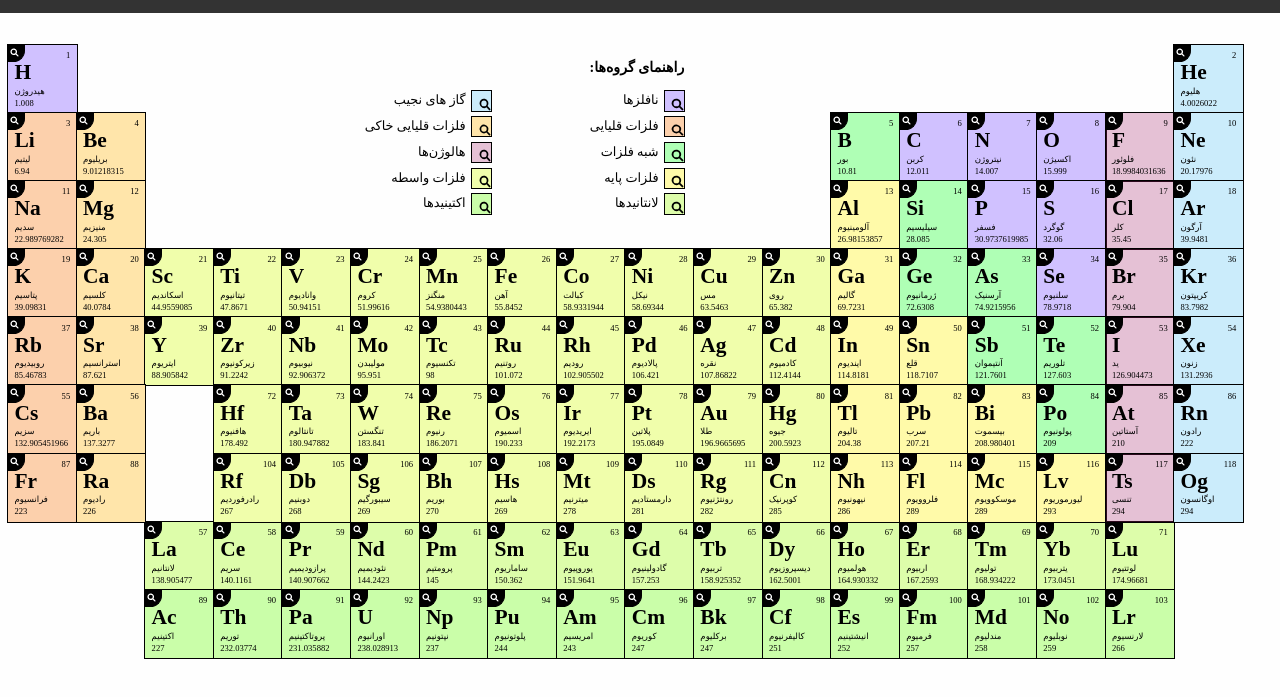
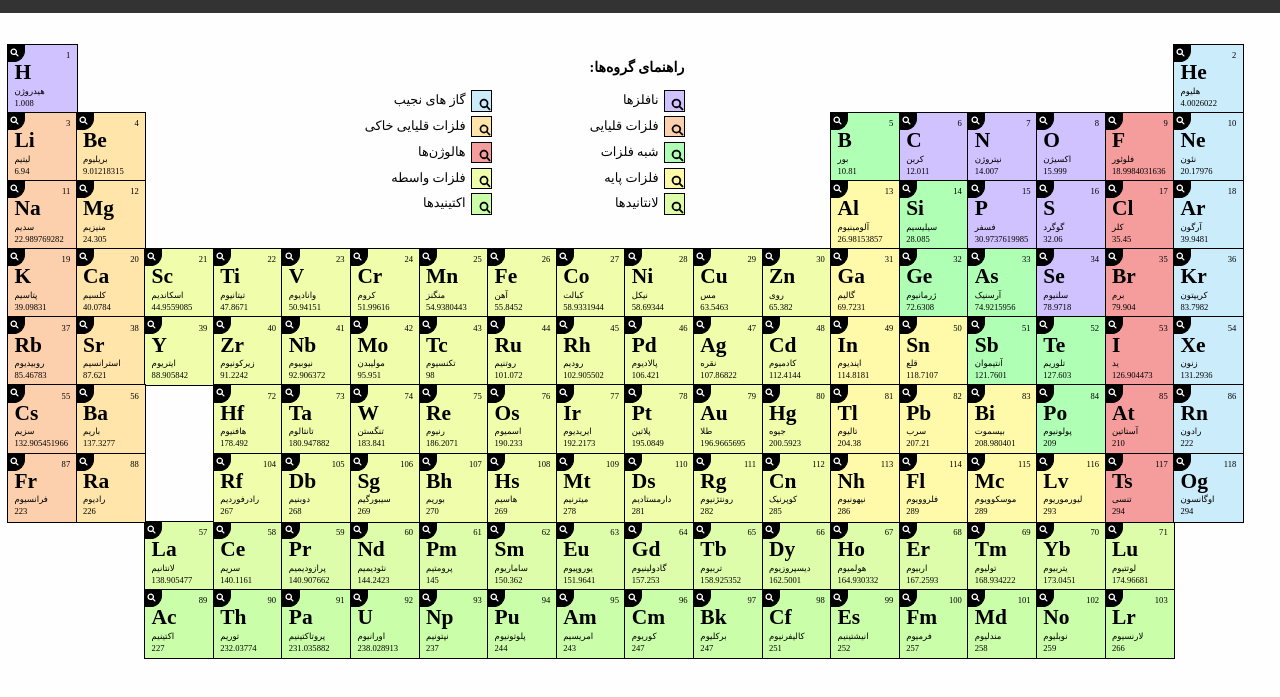
Before and after one commit to ashkanjalaliQ/periodic-table, a plain HTML site: page index.html in a window 1280 px wide. Shown: the part 91-788 px from the top of the page. Drawn offline with Linux system fonts and the light colour scheme; a web font is replaced by a local one.

Commit message:
change halogen color

```diff
--- a/style.css
+++ b/style.css
@@ -192,7 +192,7 @@ main {
   background-color: #CAFEA9;
 }
 .cat-halogen {
-  background-color: #a01f6646;
+  background-color: #f59d9d;
 }
 .cat-unknown_probably_transition_metal,
 .cat-unknown_probably_post-transition_metal,
```
